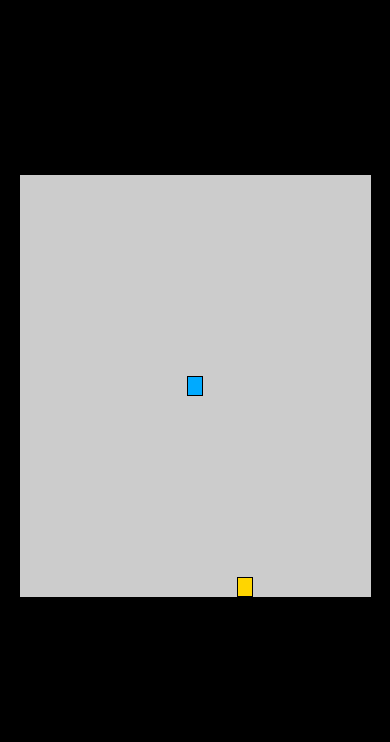
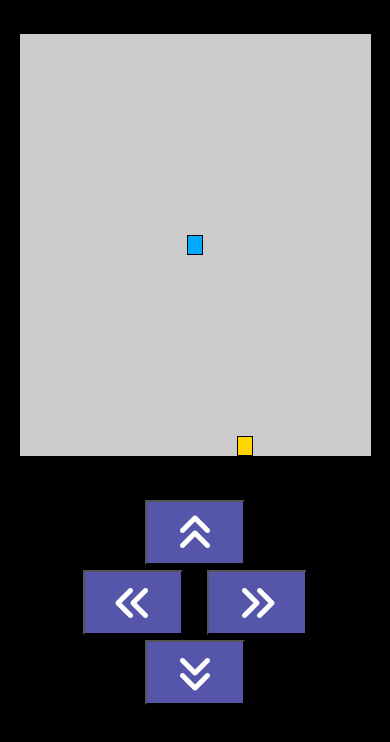
Before and after one commit to GCMoura/snake-game, a plain HTML site: page index.html in a window 390 px wide. Shown: the part 56-798 px from the top of the page. Drawn offline with Linux system fonts and the light colour scheme.

Commit message:
Responsive Buttons

```diff
--- a/index.html
+++ b/index.html
@@ -3,6 +3,7 @@
 <head>
     <meta charset="UTF-8">
     <meta name="viewport" content="width=device-width, initial-scale=1.0">
+    <script src="https://kit.fontawesome.com/b5e33f91a7.js" crossorigin="anonymous"></script>
     <link rel="stylesheet" href="style.css">
     <title>Snake</title>
 </head>
@@ -16,6 +17,27 @@
 
     <div id="game-board"></div>
 
+    <div class="responsive-button">
+        <div class="up">
+            <button id="ArrowUp">
+                <i class="fas fa-angle-double-up fa-3x"></i>
+            </button>
+        </div>
+        <div class="left-right">
+            <button id="ArrowLeft">
+                <i class="fas fa-angle-double-left fa-3x"></i>
+            </button>
+            <button id="ArrowRight">
+                <i class="fas fa-angle-double-right fa-3x"></i>
+            </button>
+        </div>
+        <div class="down">
+            <button id="ArrowDown">
+                <i class="fas fa-angle-double-down fa-3x"></i>
+            </button>
+        </div>
+    </div>
+
     <script src="script.js"></script>
 </body>
 </html>
--- a/script.js
+++ b/script.js
@@ -16,6 +16,34 @@ let gameOver = false
 
 let scoreDisplay = document.querySelector('#score')
 let score = 0
+
+let buttonResponsive = document.querySelectorAll('button')
+
+buttonResponsive.forEach(button => {
+    button.addEventListener('click', function(){responsiveMovement(button.id)})
+})
+
+function responsiveMovement(id) {
+    switch(id) {
+        case "ArrowUp":
+            if(lastInputDirection.y !== 0) break
+            inputDirection = { x:0, y: -1 }
+            break
+        case "ArrowDown":
+            if(lastInputDirection.y !== 0) break
+            inputDirection = { x:0, y: 1 }
+            break
+        case "ArrowLeft":
+            if(lastInputDirection.x !== 0) break
+            inputDirection = { x:-1, y: 0 }
+            break
+        case "ArrowRight":
+            if(lastInputDirection.x !== 0) break
+            inputDirection = { x:1, y: 0 }
+            break
+    }
+
+}
 
 function main(currentTime) { //controla a velocidade do jogo. 2 vezes por segundo
 
@@ -102,7 +130,9 @@ function addScore(){
     }
 }
 
-window.addEventListener('keydown', e => { //movimento snake
+window.addEventListener('keydown', moveSnake)
+
+function moveSnake(e) {
     switch(e.key) {
         case "ArrowUp":
             if(lastInputDirection.y !== 0) break
@@ -121,7 +151,7 @@ window.addEventListener('keydown', e => { //movimento snake
             inputDirection = { x:1, y: 0 }
             break
     }
-})
+}
 
 function updateFood(){
     if(onSnake(food)){
--- a/style.css
+++ b/style.css
@@ -48,10 +48,41 @@ body {
     background-color:  hsl(50, 100%, 50%);
     border: .25vmin solid black;
 }
+.responsive-button {
+    display: none;
+}
 
 @media( max-width: 700px){
+    body {
+        display: flex;
+        flex-direction: column;
+        justify-content: flex-start;
+        align-items: center;
+        margin-top: 50px;
+    }
     #game-board{
         width: 90%;
         height: 50%;
     }
+    .responsive-button{
+        display: block;
+        width: 70%;
+        height: 30%;
+        margin-top: 20px;
+        display: flex;
+        flex-direction: column;
+        align-items: center;
+        justify-content: center;
+    }
+    .responsive-button button{
+        background: #55a;
+        width: 100px;
+        height: 65px;
+    }
+    .responsive-button button i{
+        color: white;
+    }
+    .left-right button{
+        margin: 5px 10px;
+    }
 }
```
